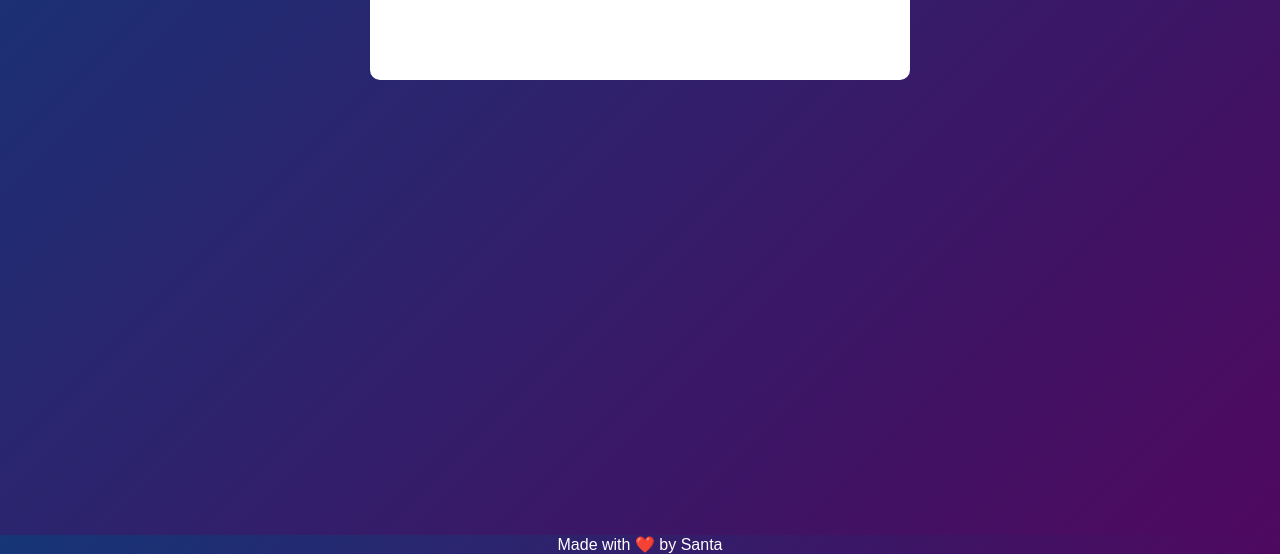
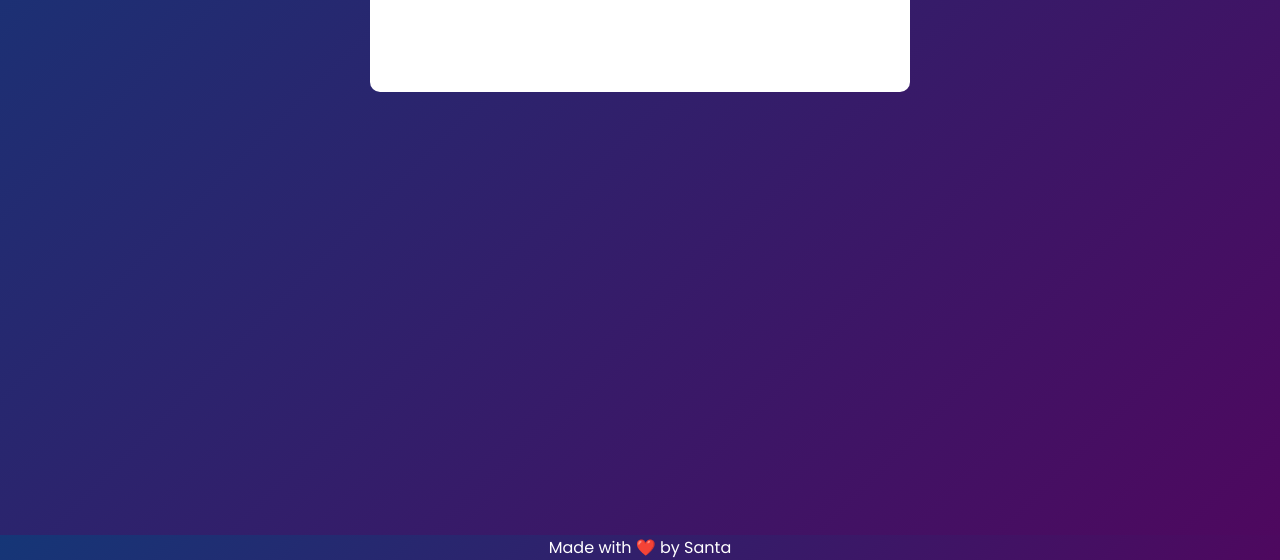
Before and after one commit to SayantanD99/To-Do-List-WebApp, a plain HTML site: page index.html in a window 1280 px wide. Shown: the part 265-825 px from the top of the page. Drawn offline with Linux system fonts and the light colour scheme.

Commit message:
Updated index.html

```diff
--- a/index.html
+++ b/index.html
@@ -5,6 +5,9 @@
     <meta name="viewport" content="width=device-width, initial-scale=1.0">
     <title>To Do List</title>
     <link rel="stylesheet" href="style.css">
+    <link rel="preconnect" href="https://fonts.googleapis.com">
+    <link rel="preconnect" href="https://fonts.gstatic.com" crossorigin>
+    <link href="https://fonts.googleapis.com/css2?family=Poppins:ital@0;1&display=swap" rel="stylesheet">
     <link rel="icon" href="images/icon.png">
 </head>
 <body>
```
